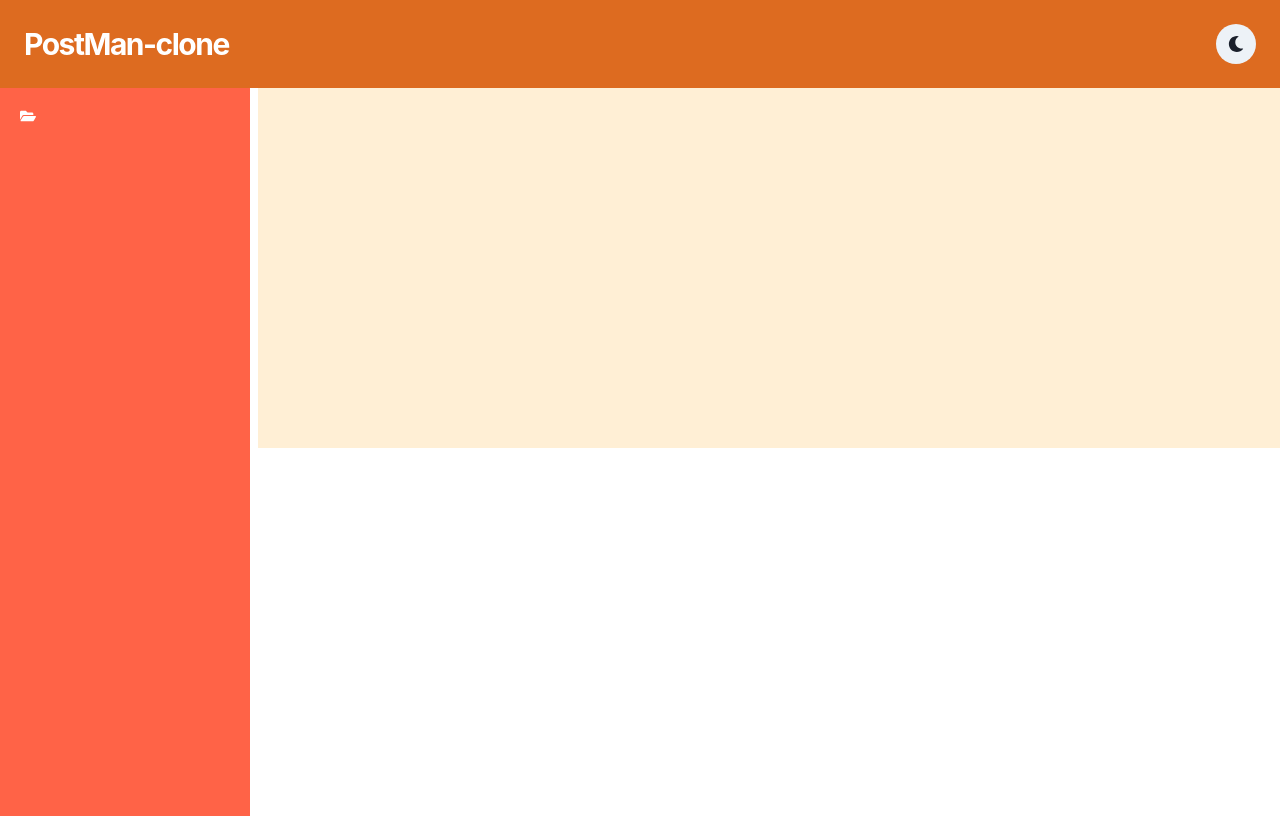
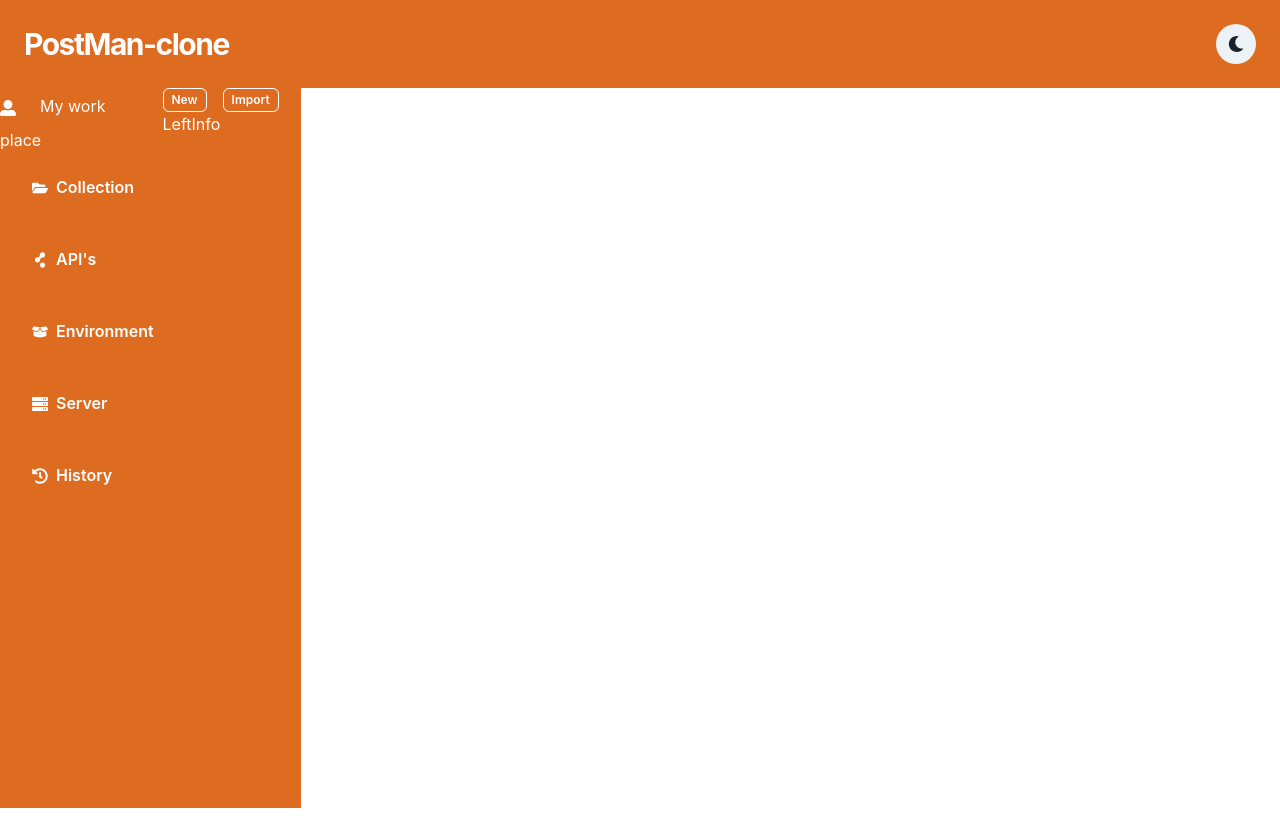
Before and after one commit to designerprasan007/postman-clone, a React (Create React App) app: page /dashboard in a window 1280 px wide. Built offline with nearby package versions, Linux system fonts and the light colour scheme.

Commit message:
page setup

```diff
--- a/package.json
+++ b/package.json
@@ -9,6 +9,7 @@
     "@testing-library/jest-dom": "^5.16.2",
     "@testing-library/react": "^12.1.3",
     "@testing-library/user-event": "^13.5.0",
+    "bootstrap": "^5.1.3",
     "framer-motion": "^6.2.6",
     "js-cookie": "^3.0.1",
     "react": "^17.0.2",
--- /dev/null
+++ b/src/components/partials/components/LeftSide/LeftInfo.jsx
@@ -0,0 +1,7 @@
+const LeftInfo = () => {
+  return (
+    <div>LeftInfo</div>
+  )
+}
+
+export default LeftInfo
--- a/src/components/partials/components/LeftSide/LeftSide.jsx
+++ b/src/components/partials/components/LeftSide/LeftSide.jsx
@@ -1,13 +1,52 @@
-import { Flex } from '@chakra-ui/react'
-import {IconButton} from '@chakra-ui/button'
+import { Box, Flex, Stack } from '@chakra-ui/react'
+import {IconButton, Button} from '@chakra-ui/button'
 import React from 'react'
-import {FaFolderOpen} from 'react-icons/fa'
+import {FaFolderOpen, FaCloudsmith, FaBoxOpen, FaServer, FaHistory, FaUserAlt} from 'react-icons/fa'
+import LeftInfo from './LeftInfo'
+
 const LeftSide = () => {
   return (
-    <Flex pos="sticky" left="5" flexDir="column" justifyContent="space-between" color="white" w="75px">
-        <Flex flexDir="column" alignItems="flex-start" as="nav"  >
-            <IconButton background="none" mt={5} _hover={{background:"none"}} size="100px" icon={<FaFolderOpen />}/>
-        </Flex>
+    <Flex pos="sticky" flexDir="column" justifyContent="space-between" textAlign="start" bg="orange.500" color="white" h="90vh" borderEnd="1px">
+        <div className='col-12'>
+        <div className='row'>
+          <div className='col-6'>
+            <Box left="5">
+              <IconButton icon={<FaUserAlt />} variant="unstyled" />My work place
+            </Box>
+            <Flex flexDir="column" as="nav"  >
+              <Box alignItems="center" p={4}>
+                <Button leftIcon={<FaFolderOpen />} colorScheme='white' variant='solid'>Collection</Button>
+              </Box>
+              <Box alignItems="center" p={4}>
+                <Button leftIcon={<FaCloudsmith />} colorScheme='white' variant='solid'>API's</Button>
+              </Box>
+              <Box alignItems="center" p={4}>
+                <Button leftIcon={<FaBoxOpen />} colorScheme='white' variant='solid'>Environment</Button>
+              </Box>
+              <Box alignItems="center" p={4}>
+                <Button leftIcon={<FaServer />} colorScheme='white' variant='solid'>Server</Button>
+              </Box>
+              <Box alignItems="center" p={4}>
+                <Button leftIcon={<FaHistory />} colorScheme='white' variant='solid'>History</Button>
+              </Box>
+            </Flex>
+          </div>
+          <div className='col-6'>
+            <Stack spacing={4} direction='row' textAlign='end'>
+              <Button colorScheme='white' variant='outline' size='xs'>
+                New
+              </Button>
+              <Button colorScheme='white' variant='outline' size='xs'>
+                Import
+              </Button>
+            </Stack>
+            <Flex flexDir="column" as="nav"  >
+                <LeftInfo />
+            </Flex>
+          </div>
+        </div>
+
+        </div>
     </Flex >
   )
 }
--- a/src/components/views/home/Home.jsx
+++ b/src/components/views/home/Home.jsx
@@ -1,24 +1,18 @@
-import { Grid, GridItem } from '@chakra-ui/react'
-
 import Header from '../../partials/components/Header/Header'
 import LeftSide from '../../partials/components/LeftSide/LeftSide'
 const Home = () =>{
     return(
         <div>
             <Header />
-            <Grid
-                h='91vh'
-                templateRows='repeat(2, 1fr)'
-                templateColumns='repeat(5, 1fr)'
-                gap={2}
-                >
-                <GridItem rowSpan={2} colSpan={1} bg='tomato'>
+            <div className='row'>
+                <div className='col-md-3 col-lg-3'>
                     <LeftSide />
-                </GridItem>
-                <GridItem colSpan={4} bg='papayawhip' >
+                </div>
+                <div className='col-md-9 col-lg-9'>
 
-                </GridItem>
-                </Grid>
+                </div>
+            </div>
+
         </div>
     )
 }
--- a/src/index.js
+++ b/src/index.js
@@ -1,5 +1,7 @@
 import ReactDOM from "react-dom";
 import { ChakraProvider, ColorModeScript } from "@chakra-ui/react";
+
+import "../node_modules/bootstrap/dist/css/bootstrap-grid.min.css";
 
 import App from "./App";
 
```
Also changed, not shown: 1 other file (tests, documents, lock files or other folders).
